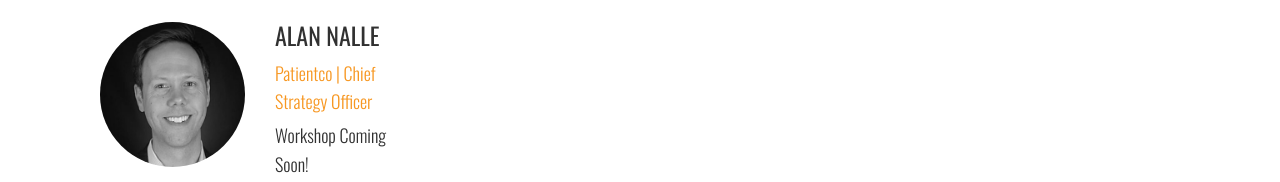
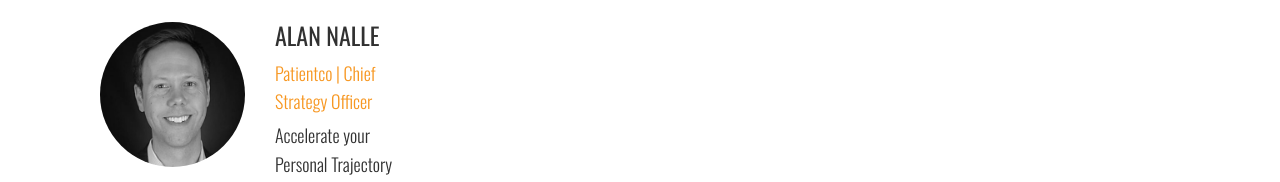
Before and after one commit to gtbusinessforum/gtbusinessforum.github.io, a website: page index.html in a window 1280 px wide. Shown: the part 2293-2475 px from the top of the page. Drawn offline with nearby package versions, Linux system fonts and the light colour scheme; files whose address does not match are found by name.

Commit message:
workshop

```diff
--- a/index.html
+++ b/index.html
@@ -218,7 +218,7 @@
                             <h3>Alan Nalle</h3>
                             <p class="accent">Patientco | Chief Strategy Officer</p>
                             <!-- <h4>Title</h4> -->
-                            <p class="left">Workshop Coming Soon!</p>
+                            <p class="left">Accelerate your Personal Trajectory</p>
                             <ul class="social-block">
                                 <li><a href="https://www.linkedin.com/in/alan-nalle-0b7a1943/"><i class="ion-social-linkedin-outline"></i></a></li>
                                 <!-- <li><a href="#"><i class="ion-social-twitter"></i></a></li> -->
```
